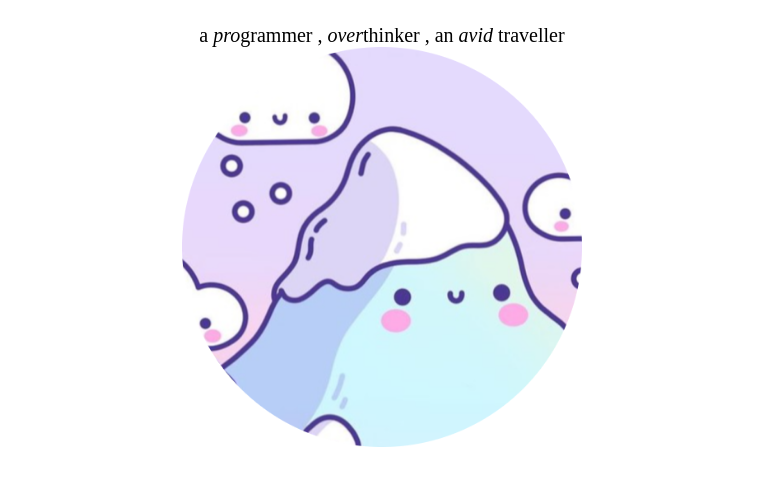
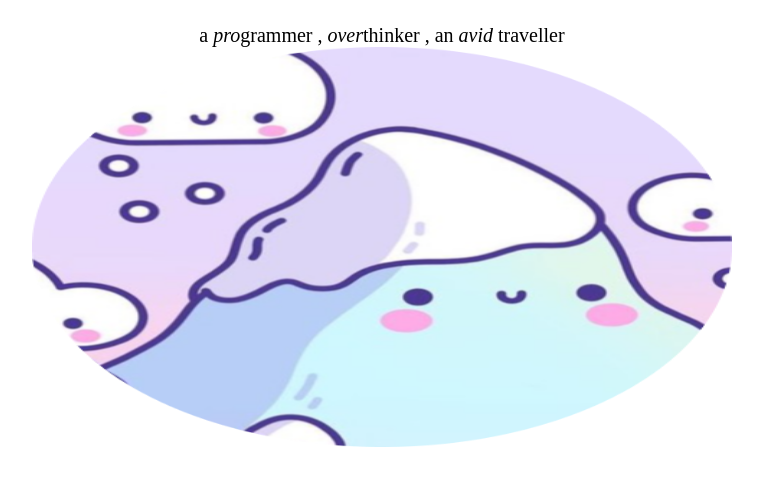
Before and after one commit to shivani-tripurari/shivani-tripurari, a plain HTML site: page index.html in a window 1280 px wide. Shown: the part 209-686 px from the top of the page, without its empty margins (258-1021 px from the left). Drawn offline with Linux system fonts and the light colour scheme; a web font is replaced by a local one.

Commit message:
Update style.css

```diff
--- a/css/style.css
+++ b/css/style.css
@@ -18,7 +18,7 @@ p{
 }
 .mountain{
   height:400px;
-  width:400px;
+  width:700px;
 }
 .intro{
   font-size: 20px;
```
